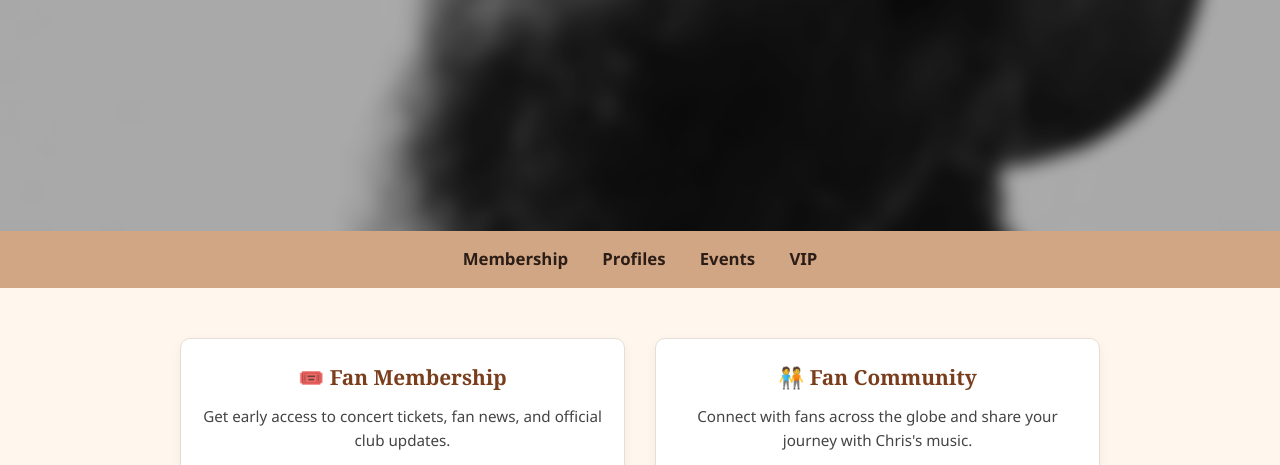
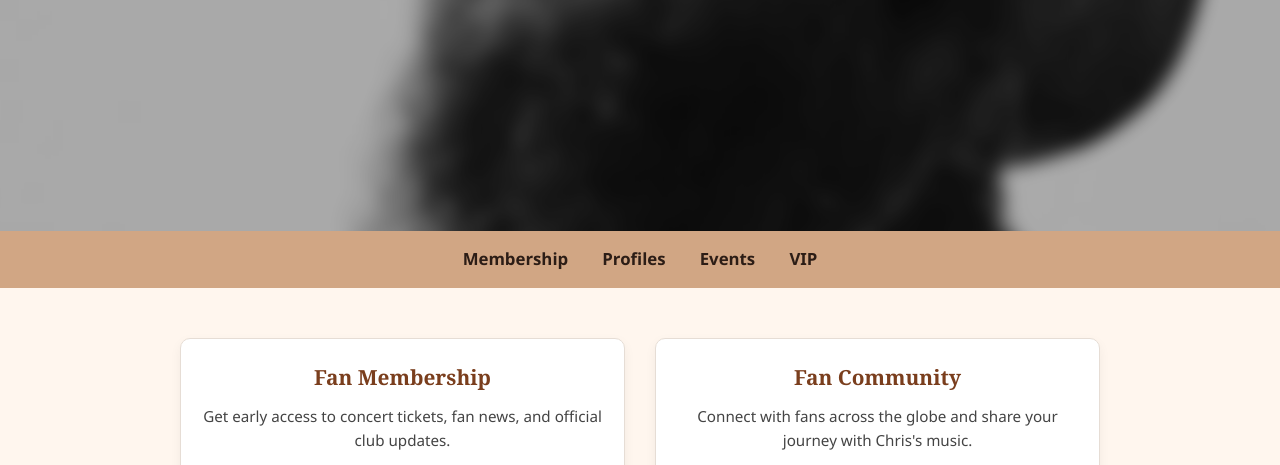
Before and after one commit to ajebohuslter/Chris-Stapleton-Fan-Page, a plain HTML site: page index.html in a window 1280 px wide. Shown: the part 329-794 px from the top of the page. Drawn offline with Linux system fonts and the light colour scheme.

Commit message:
Update index.html

```diff
--- a/index.html
+++ b/index.html
@@ -210,22 +210,16 @@
   <!-- Features -->
   <section class="features">
     <div class="offer">
-      <h3>🎟️ Fan Membership</h3>
+      <h3>Fan Membership</h3>
       <p>Get early access to concert tickets, fan news, and official club updates.</p>
       <button onclick="goTo('membership.html')">Join Now</button>
     </div>
 
     <div class="offer">
-      <h3>🧑‍🤝‍🧑 Fan Community</h3>
+      <h3>Fan Community</h3>
       <p>Connect with fans across the globe and share your journey with Chris's music.</p>
       <button onclick="goTo('fancommunity.html')">Explore Fans</button>
     </div>
-
-    <!-- <div class="offer">
-      <h3>🌟 VIP Experience</h3>
-      <p>Enjoy access to behind-the-scenes exclusives, early merch drops, and more.</p>
-      <button onclick="goTo('vip.html')">Unlock VIP</button>
-    </div> -->
   </section>
 
   <!-- Footer -->
```
